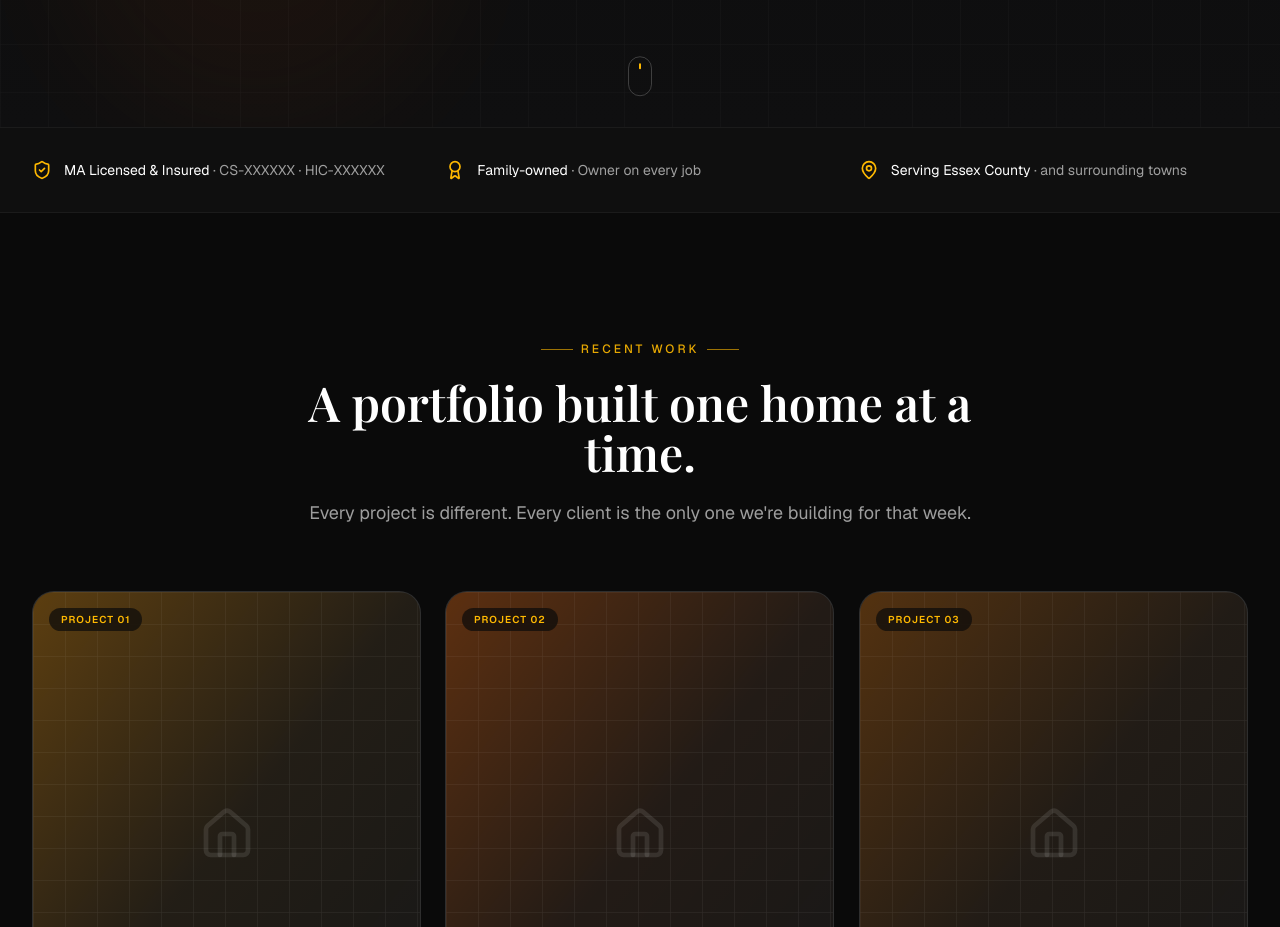
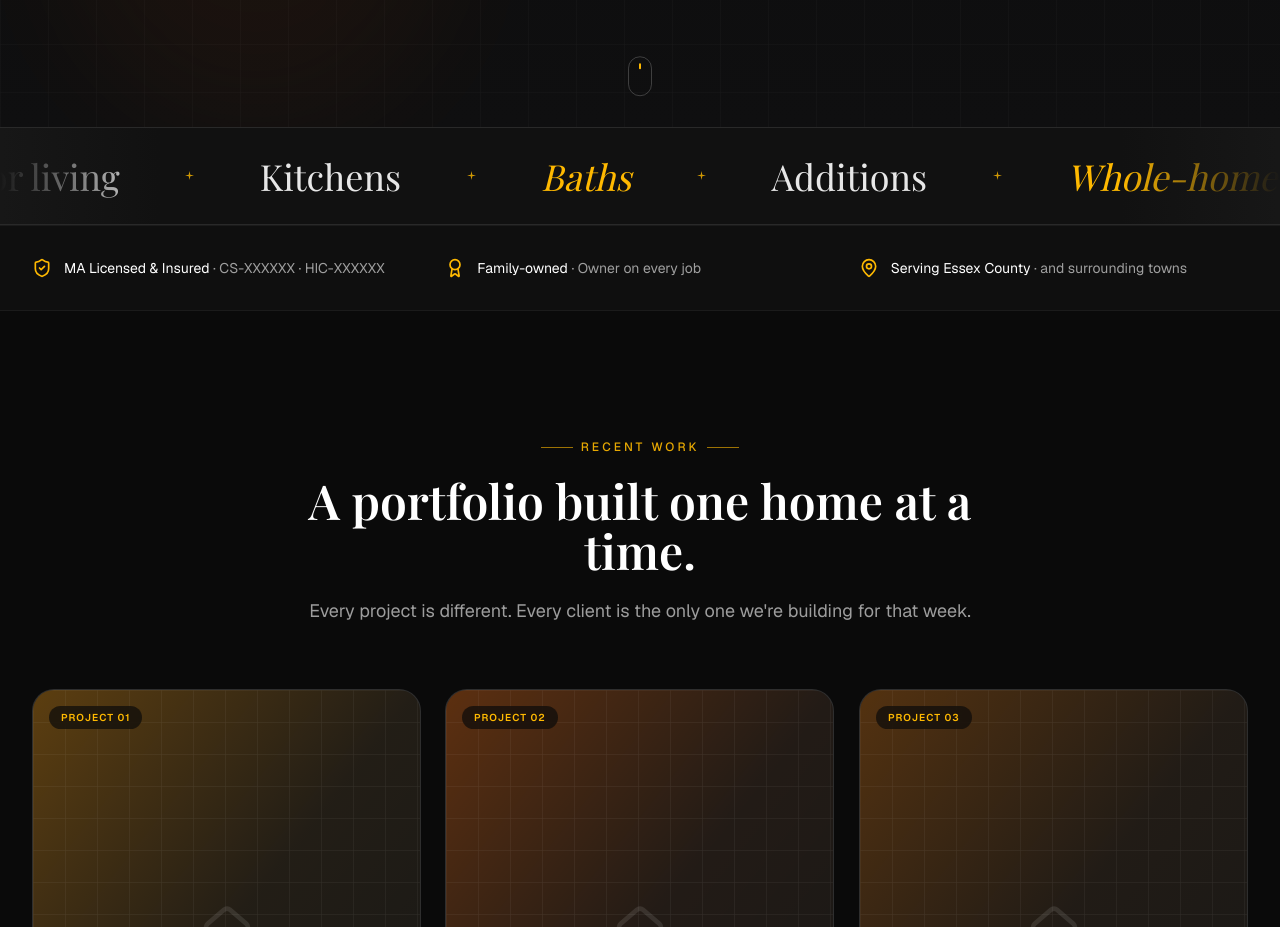
Before and after one commit to jota2314/Penney-Construction-, a Next.js app: page / in a window 1280 px wide. Shown: the part 820-1747 px from the top of the page. Built offline with nearby package versions, Linux system fonts and the light colour scheme; no server answers.

Commit message:
feat(landing): add scrolling capabilities marquee under hero
Infinite horizontal ticker of what we build, alternating italic amber
and regular white, with sparkle separators and edge fades. Slots
between Hero and TrustStrip.

Co-Authored-By: Claude Opus 4.7 (1M context) <noreply@anthropic.com>

```diff
--- a/src/components/landing/landing-page.tsx
+++ b/src/components/landing/landing-page.tsx
@@ -1,6 +1,7 @@
 import Image from "next/image";
 import { SiteNav } from "./site-nav";
 import { Hero } from "./hero";
+import { CapabilitiesMarquee } from "./marquee";
 import { Projects } from "./projects";
 import { Process } from "./process";
 import { TrustStrip, Capabilities, OwnerLetter, ContactSection } from "./sections";
@@ -11,6 +12,7 @@ export function LandingPage() {
       <SiteNav />
 
       <Hero />
+      <CapabilitiesMarquee />
       <TrustStrip />
       <Projects />
       <Process />
--- /dev/null
+++ b/src/components/landing/marquee.tsx
@@ -0,0 +1,76 @@
+"use client";
+
+import { motion } from "framer-motion";
+
+const ITEMS = [
+  { label: "Carriage houses", italic: true },
+  { label: "Outdoor living", italic: false },
+  { label: "Kitchens", italic: false },
+  { label: "Baths", italic: true },
+  { label: "Additions", italic: false },
+  { label: "Whole-home renovations", italic: true },
+  { label: "Primary suites", italic: false },
+  { label: "Custom millwork", italic: true },
+  { label: "Decks & porches", italic: false },
+  { label: "Historic restoration", italic: true },
+  { label: "New construction", italic: false },
+  { label: "Finished basements", italic: true },
+];
+
+function Sparkle() {
+  return (
+    <svg
+      viewBox="0 0 24 24"
+      aria-hidden
+      className="h-3 w-3 shrink-0 text-amber-400/80"
+      fill="currentColor"
+    >
+      <path d="M12 2 L13.6 9.4 L21 11 L13.6 12.6 L12 20 L10.4 12.6 L3 11 L10.4 9.4 Z" />
+    </svg>
+  );
+}
+
+export function CapabilitiesMarquee() {
+  // Duplicate the list so the loop is seamless
+  const loop = [...ITEMS, ...ITEMS];
+
+  return (
+    <section
+      aria-label="What we build"
+      className="relative overflow-hidden border-y border-white/10 bg-neutral-900/60 py-7"
+    >
+      {/* Edge fades */}
+      <div
+        aria-hidden
+        className="pointer-events-none absolute inset-y-0 left-0 z-10 w-24 bg-gradient-to-r from-neutral-900 to-transparent sm:w-40"
+      />
+      <div
+        aria-hidden
+        className="pointer-events-none absolute inset-y-0 right-0 z-10 w-24 bg-gradient-to-l from-neutral-900 to-transparent sm:w-40"
+      />
+
+      <motion.div
+        className="flex w-max items-center gap-12 sm:gap-16"
+        animate={{ x: ["0%", "-50%"] }}
+        transition={{
+          duration: 60,
+          ease: "linear",
+          repeat: Infinity,
+        }}
+      >
+        {loop.map((item, i) => (
+          <div key={`${item.label}-${i}`} className="flex items-center gap-12 sm:gap-16">
+            <span
+              className={`whitespace-nowrap font-display text-2xl sm:text-3xl lg:text-4xl ${
+                item.italic ? "italic text-amber-400" : "text-white/90"
+              }`}
+            >
+              {item.label}
+            </span>
+            <Sparkle />
+          </div>
+        ))}
+      </motion.div>
+    </section>
+  );
+}
```
